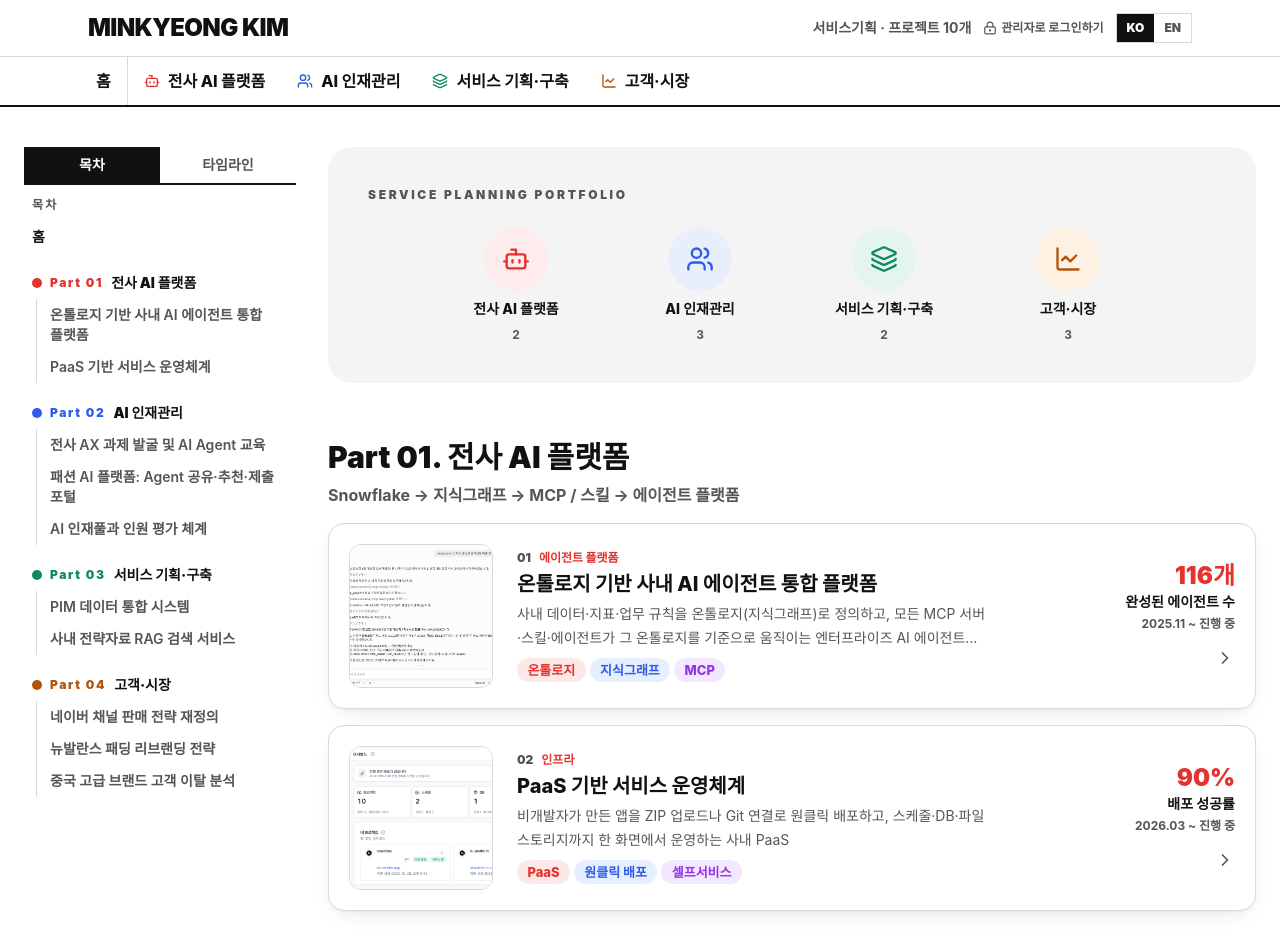
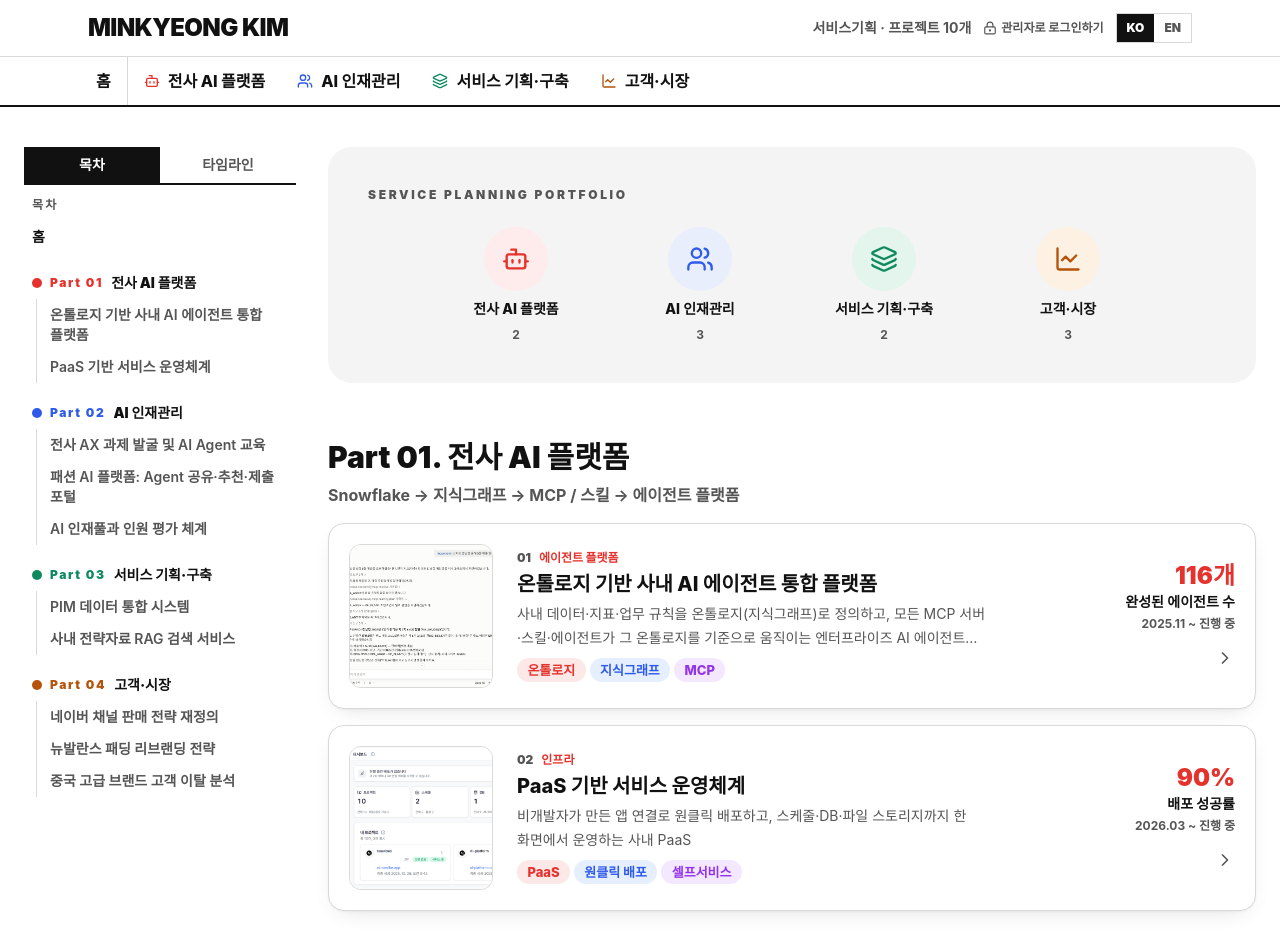
Before and after one commit to MINKYEONG-GIM/portfolio, a Next.js app: page / in a window 1280 px wide. Shown: the top 952 px of the page. Built offline with nearby package versions, Linux system fonts and the light colour scheme; no server answers; a web font is replaced by a local one.

Commit message:
PaaS 부제에서 ZIP 업로드·Git 연결 문구 삭제 (KO·EN)
Co-Authored-By: Claude Fable 5.1 <noreply@anthropic.com>

```diff
--- a/src/data/projects.en.ts
+++ b/src/data/projects.en.ts
@@ -139,7 +139,7 @@ export const PROJECTS_EN: Record<string, Partial<Project>> = {
   "daas-paas-operations": {
     group: "② Infrastructure",
     title: "PaaS-based Service Operations",
-    subtitle: "An in-house PaaS where non-developers deploy their apps with one click via ZIP upload or Git, and run schedules, DBs and file storage from one screen",
+    subtitle: "An in-house PaaS where non-developers deploy the apps they build with one click, and run schedules, DBs and file storage from one screen",
     period: "2026.03 – ongoing",
     purpose:
       "Built an in-house PaaS operating model so that line staff can deploy and run the Next.js apps they build without developer help. The aim is to reduce the causes of failed deployments and raise the success rate, while keeping schedules, databases and file storage on the same screen.",
--- a/src/data/projects.ts
+++ b/src/data/projects.ts
@@ -306,7 +306,7 @@ export const PROJECTS: Project[] = [
     part: 1,
     group: "② 인프라",
     title: "PaaS 기반 서비스 운영체계",
-    subtitle: "비개발자가 만든 앱을 ZIP 업로드나 Git 연결로 원클릭 배포하고, 스케줄·DB·파일 스토리지까지 한 화면에서 운영하는 사내 PaaS",
+    subtitle: "비개발자가 만든 앱 연결로 원클릭 배포하고, 스케줄·DB·파일 스토리지까지 한 화면에서 운영하는 사내 PaaS",
     period: "2026.03 ~ 진행 중",
     purpose:
       "현업이 직접 만든 Next.js 앱을 개발자 도움 없이 원클릭으로 배포하고 운영할 수 있는 사내 PaaS 운영체계를 구축합니다. 배포가 실패하는 원인을 줄여 배포 성공률을 높이고, 운영에 필요한 스케줄·DB·파일 스토리지를 같은 화면에서 쓰게 합니다.",
```
